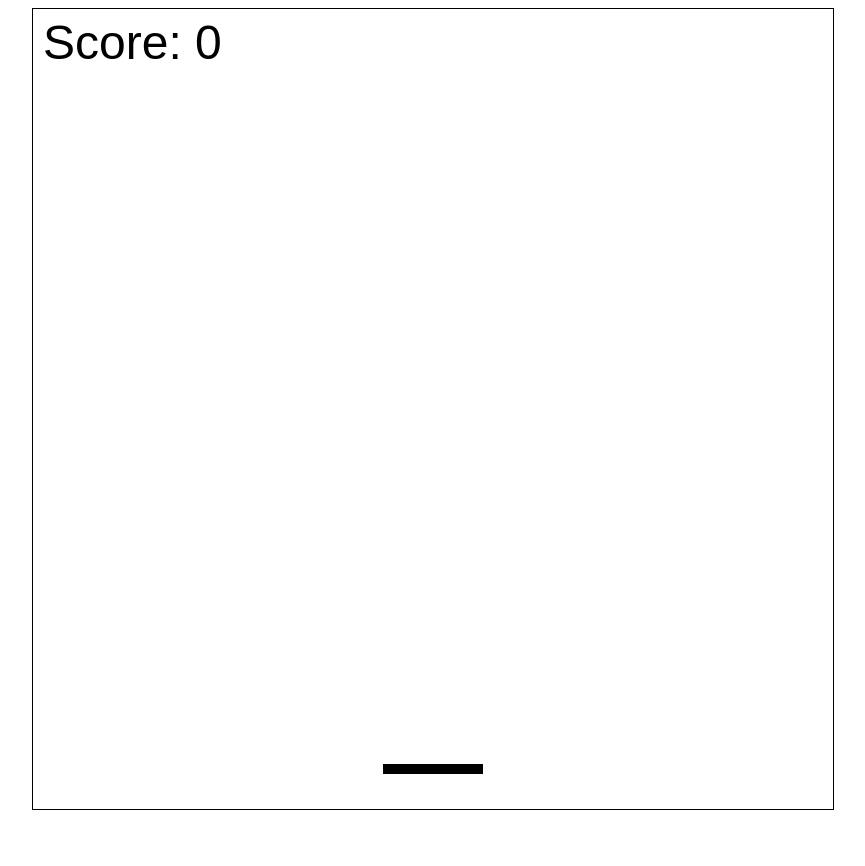
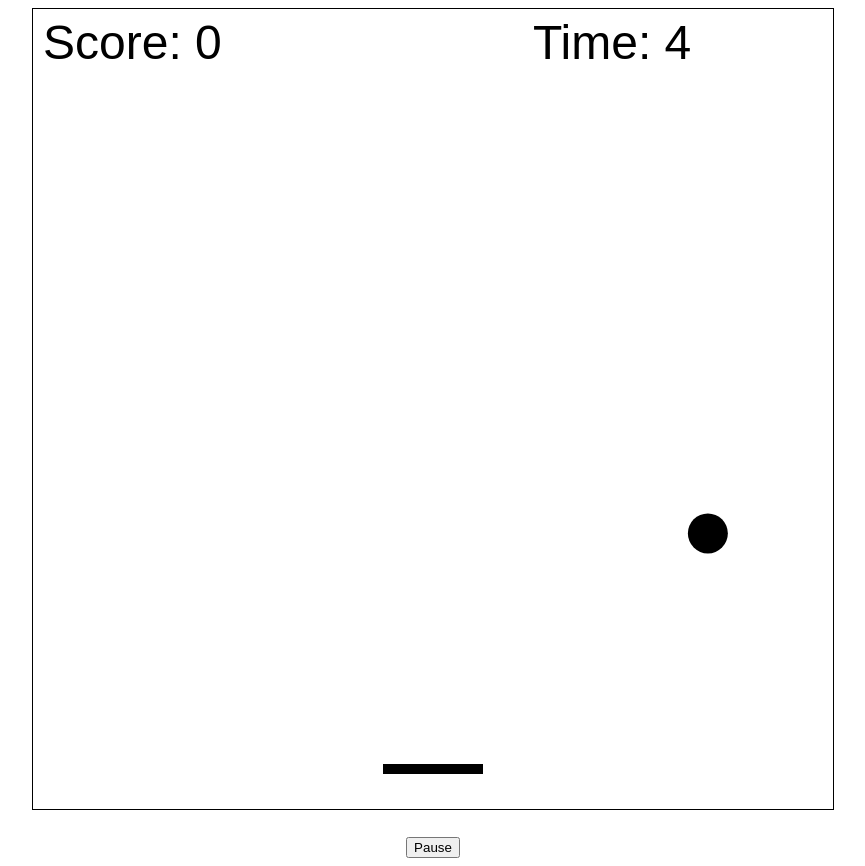
Before and after one commit to MajorTom000/COMP-531, a plain HTML site: page hw4/index.html in a window 1280 px wide. Shown: the whole page, without its empty margins (207-1072 px from the left). Before the commit the page ends 818 px from the top, so only its background shows below. Drawn offline with Linux system fonts and the light colour scheme.

Commit message:
pause button added

```diff
--- a/hw4/index.html
+++ b/hw4/index.html
@@ -10,5 +10,7 @@
     <body>
         <canvas id="mycanvas" width="800px" height="800px">
         </canvas>
+
+        <button id="pause" value="pause">Pause</button>
     </body>
 </html>
--- a/hw4/index.js
+++ b/hw4/index.js
@@ -1,15 +1,10 @@
+const timeFrame = 20
+
 var createGame = function(canvas){
 
     var c = canvas.getContext("2d")
 
-    var ballx = canvas.width/2 //initial ball position
-    var bally = canvas.height/2
-    var ballradius = 20
-    var ballVM = 10
-    var ballVA = Math.random()*360
-    var toRadian = (Math.PI/180)
-    var ballvx = Math.sin(ballVA*toRadian)*ballVM //ball velocity are represented as unit vector multiply by magnitude
-    var ballvy = Math.cos(ballVA*toRadian)*ballVM
+    const toRadian = (Math.PI/180)
 
     var batx = canvas.width/2
     var baty = canvas.height - 40
@@ -19,41 +14,67 @@ var createGame = function(canvas){
     const reflectAngle = 75
 
     var score = 0
+    var time = 0
 
-    var drawBall = function(){
+    var paused = false
+    //all the balls currently in the game
+    var balls = []
 
-        ballvx = Math.sin(ballVA*toRadian)*ballVM
-        ballvy = Math.cos(ballVA*toRadian)*ballVM
-        ballx += ballvx
-        bally += ballvy
-        if (ballx-ballradius < ballradius/10 || ballx+ballradius > canvas.width - ballradius/10){
-            ballVA = (360 - ballVA)%360
+    //function that returns a new ball
+    var getNewBall = function(){
+        return {
+            outofbound : false,
+            ballx : canvas.width/2,
+            bally : canvas.height/2,
+            ballradius : 20,
+            ballVM : 10,
+            ballVA : (Math.random()*90 - 90)%360,
+            ballvx : Math.sin(this.ballVA*toRadian)*this.ballVM,
+            ballvy : Math.cos(this.ballVA*toRadian)*this.ballVM
         }
-        if (bally-ballradius < ballradius/10 ){
-            ballVA = (180 - ballVA ) % 360
     }
 
-        if (ballx-ballradius < batx + batwidth/2 && ballx+ballradius > batx - batwidth/2 && bally >= baty-ballradius && !(bally > baty+ballradius)) {
+    balls.push(getNewBall())
+
+    var drawBall = function(items){
+        items.forEach(
+            function(element, index){
+                if (!element.outofbound){
+                    element.ballvx = Math.sin(element.ballVA*toRadian)*element.ballVM
+                    element.ballvy = Math.cos(element.ballVA*toRadian)*element.ballVM
+                    element.ballx += element.ballvx
+                    element.bally += element.ballvy
+                    if (element.ballx-element.ballradius < element.ballradius/10 || element.ballx+element.ballradius > canvas.width - element.ballradius/10){
+                        element.ballVA = (360 - element.ballVA)%360
+                    }
+                    if (element.bally-element.ballradius < element.ballradius/10 ){
+                        element.ballVA = (180 - element.ballVA ) % 360
+                    }
+
+                    if (element.ballx-element.ballradius < batx + batwidth/2 && element.ballx+element.ballradius > batx - batwidth/2 && element.bally >= baty-element.ballradius && !(element.bally > baty+element.ballradius)) {
                         var halfbat = batwidth/2
-            var diffCenter = Math.abs(ballx - batx)
+                        var diffCenter = Math.abs(element.ballx - batx)
                         var fraction = diffCenter/halfbat
-            if (ballx < batx){
-                ballVA = 180 + fraction * reflectAngle
+                        if (element.ballx < batx){
+                            element.ballVA = 180 + fraction * reflectAngle
                         }
-            else if (ballx > batx){
-                ballVA = 180 - fraction * reflectAngle
+                        else if (element.ballx > batx){
+                            element.ballVA = 180 - fraction * reflectAngle
                         }
                         else{
-                ballVA = 180
+                            element.ballVA = 180
                         }
-            score += ballVM
+                        score += element.ballVM
                     }
 
                     c.beginPath()
-        c.arc(ballx,bally,ballradius,0,Math.PI*2)
+                    c.arc(element.ballx,element.bally,element.ballradius,0,Math.PI*2)
                     c.closePath()
                     c.fillStyle='black'
                     c.fill()
+                }
+            }
+        )
     }
 
 
@@ -68,30 +89,49 @@ var createGame = function(canvas){
     }
 
     var updateSpeed = function(){
-        ballVM += 0.001
+        balls.forEach((e)=>{e.ballVM += 0.002})
+    }
+
+    var drawTime = function(){
+        c.font = "48px sans-serif"
+        c.fillText("Time: " + Math.floor(time/1000), 500, 50)
+        time += timeFrame
     }
 
     var update = function(){
+        if(!paused){
             c.clearRect(0,0,canvas.width,canvas.height)
-        drawBall()
+            drawBall(balls)
             drawBat()
             drawScore()
+            drawTime()
             updateSpeed()
+        }
     }
 
 	canvas.addEventListener('mousemove',function(e){
-		var x = e.pageX - canvas.offsetLeft;
-		//var y = e.pageY - canvas.offsetTop;
+		var x = e.pageX - canvas.offsetLeft
 		batx = x
 	})
 
+    canvas.addEventListener('click',function(e){
+        balls.push(getNewBall())
+    })
+
+    var togglePause = function(){
+        paused = !paused
+    }
+
     return {
-        update
+        update,
+        togglePause
     }
 }
 
 
 window.onload = function(){
 	var app = createGame(document.querySelector("canvas"))
-	setInterval(app.update, 20)
+
+    document.getElementById('pause').addEventListener('click',app.togglePause)
+	setInterval(app.update, timeFrame)
 }
--- a/hw4/style.css
+++ b/hw4/style.css
@@ -4,3 +4,11 @@
     margin-right:auto;
     display:block;
 }
+
+
+#pause{
+    margin-top: 2em;
+    margin-left: auto;
+    margin-right: auto;
+    display: block;
+}
```
Lines whose indentation alone changed are shown as unchanged.
